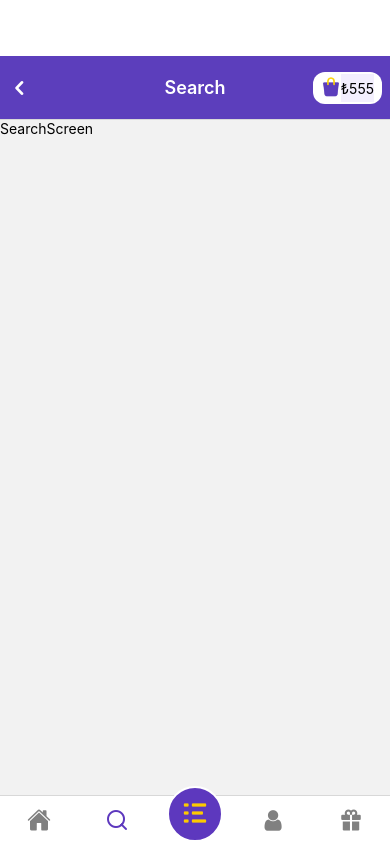
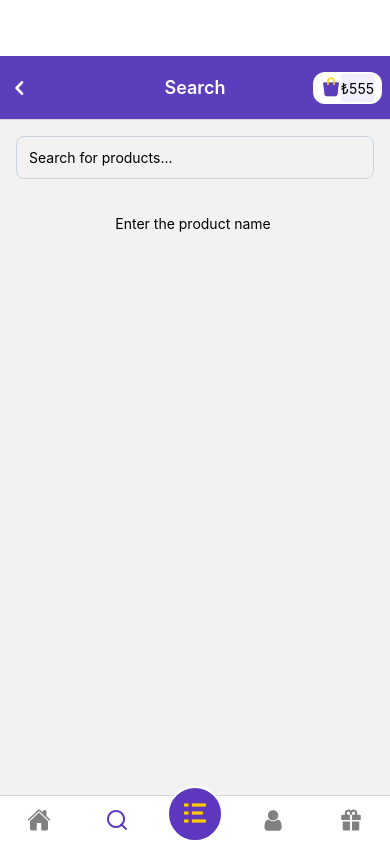
Before and after one commit to LovHurt/getir-clone-pocketbase, a React Native app: screen /Search in a window 390 px wide. Built offline with nearby package versions, Linux system fonts and the light colour scheme.

Commit message:
searchscreen and search method add

```diff
--- a/package.json
+++ b/package.json
@@ -15,6 +15,7 @@
     "@react-navigation/stack": "^6.4.1",
     "expo": "~51.0.28",
     "expo-status-bar": "~1.12.1",
+    "lodash.debounce": "^4.0.8",
     "nativewind": "^2.0.11",
     "pocketbase": "^0.21.5",
     "react": "18.2.0",
@@ -23,6 +24,7 @@
   },
   "devDependencies": {
     "@babel/core": "^7.26.0",
+    "@types/lodash.debounce": "^4.0.9",
     "@types/react": "~18.2.45",
     "tailwindcss": "^3.3.2",
     "typescript": "^5.1.3"
--- a/src/screens/SearchScreen.tsx
+++ b/src/screens/SearchScreen.tsx
@@ -1,12 +1,112 @@
-import { View, Text } from 'react-native'
-import React from 'react'
+import {
+  View,
+  Text,
+  TextInput,
+  FlatList,
+  ActivityIndicator,
+} from "react-native";
+import React, { useRef, useState } from "react";
+import { ProductProps } from "../../types";
+import ProductItem from "../components/product/ProductItem";
+import { products } from "../data/products";
+import debounce from 'lodash.debounce';
 
 const SearchScreen = () => {
+  const [query, setQuery] = useState<string>("");
+  const [filteredProducts, setFilteredProducts] = useState<ProductProps[]>([]);
+  const [error, setError] = useState<string | null>(null);
+  const [loading, setLoading] = useState<boolean>(false);
+  const timeoutRef = useRef<NodeJS.Timeout | null>(null);
+
+  const handleQueryChange = (value: string) => {
+    setQuery(value);
+    setLoading(true);
+    if (timeoutRef.current) {
+      clearTimeout(timeoutRef.current);
+    }
+
+    timeoutRef.current = setTimeout(() => {
+      debouncedSearch(value);
+    }, 500);
+  };
+
+  const performSearch = (searchQuery: string) => {
+    if (searchQuery.trim() === "") {
+      setFilteredProducts([]);
+      setError(null);
+      setLoading(false);
+      return;
+    }
+
+    setError(null);
+
+    try {
+      const results = products.filter((product) =>
+        product.name.toLowerCase().includes(searchQuery.toLowerCase())
+      );
+
+      setFilteredProducts(results);
+    } catch (err) {
+      setError("Error occured while loading");
+    } finally {
+      setLoading(false);
+    }
+  };
+
+  const debouncedSearch = useRef(debounce(performSearch, 500)).current;
+
+
   return (
-    <View>
-      <Text>SearchScreen</Text>
+    <View style={{ flex: 1, padding: 16 }}>
+      <TextInput
+        placeholder="Search for products..."
+        value={query}
+        onChangeText={handleQueryChange}
+        className="border border-slate-300 p-3"
+        style={{
+          borderWidth: 1,
+          borderColor: "#cbd5e1",
+          padding: 12,
+          borderRadius: 8,
+          marginBottom: 16,
+        }}
+      />
+
+      {loading && (
+        <ActivityIndicator
+          size="large"
+          color="black"
+          style={{ marginBottom: 16 }}
+        />
+      )}
+
+      {error && <Text style={{ color: "red", marginBottom: 16 }}>{error}</Text>}
+
+      {!loading &&
+        !error &&
+        filteredProducts.length === 0 &&
+        query.trim() !== "" && (
+          <Text style={{ textAlign: "center", marginTop: 20 }}>
+            Product can not be found.
+          </Text>
+        )}
+
+      <FlatList
+        data={filteredProducts}
+        className="flex mb-20"
+        numColumns={3}
+        keyExtractor={(item) => item.id}
+        renderItem={({ item }) => <ProductItem product={item} />}
+        ListEmptyComponent={
+          !loading && query.trim() === "" ? (
+            <Text style={{ textAlign: "center", marginTop: 20 }}>
+              Enter the product name{" "}
+            </Text>
+          ) : null
+        }
+      />
     </View>
-  )
-}
+  );
+};
 
-export default SearchScreen
+export default SearchScreen;
```
Also changed, not shown: 1 other file (tests, documents, lock files or other folders).
